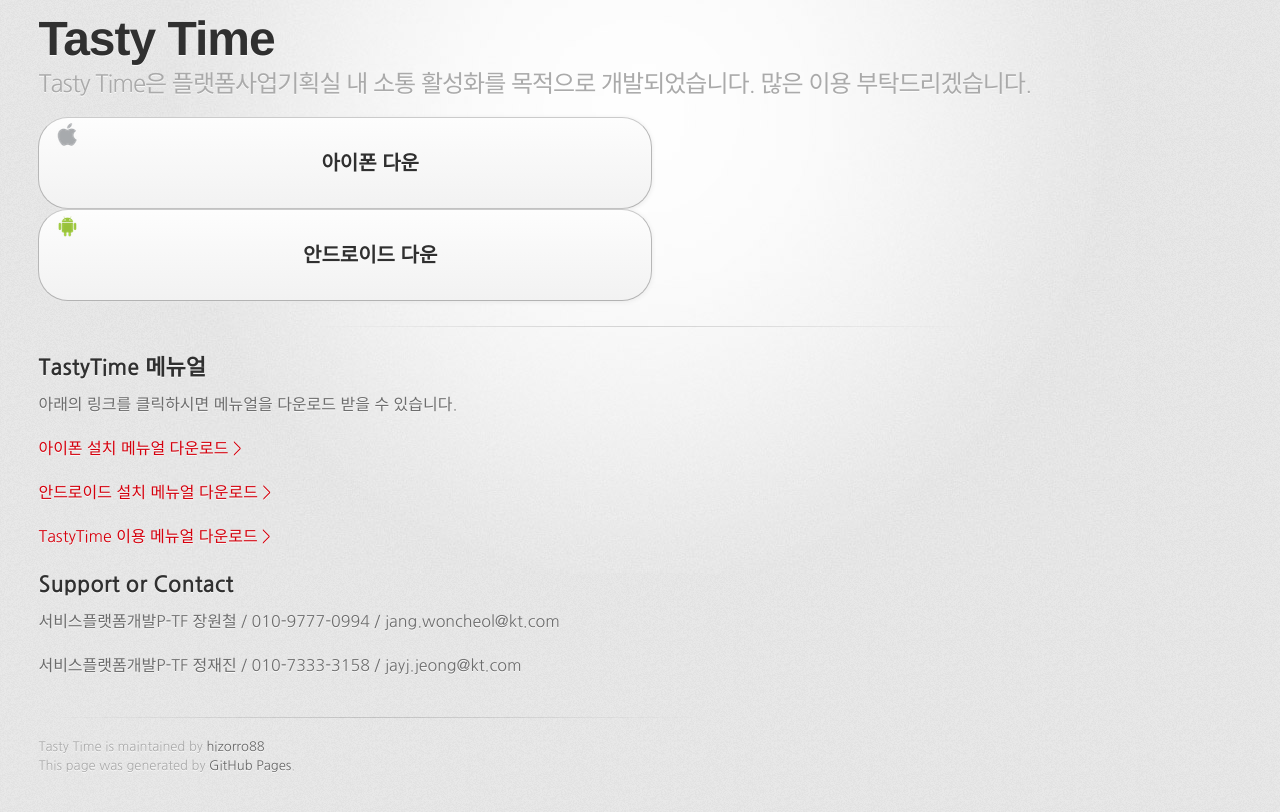
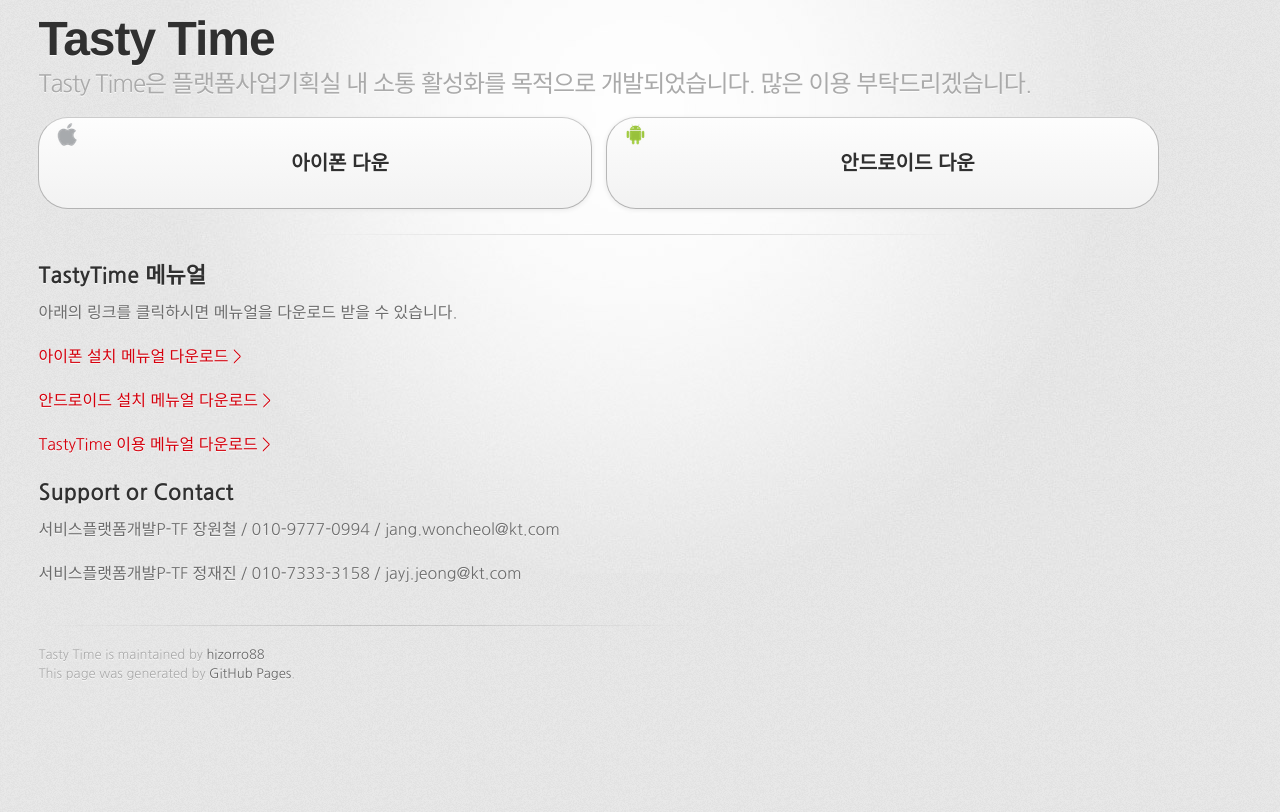
Before and after one commit to hizorro88/TastyTime, a Jekyll site: the page built from index.md, in a window 1280 px wide. Shown: the top 812 px of the page. Built offline with Jekyll 4.4.1, drawn with Linux system fonts in a browser that asks for light colours; some web fonts are replaced; our own code applies the rules of GitHub Pages for plain Markdown files.

Commit message:
btn size

```diff
--- a/_sass/jekyll-theme-tactile.scss
+++ b/_sass/jekyll-theme-tactile.scss
@@ -107,12 +107,12 @@
 a.button {
   display: block;
   float: left;
-  width: 50%;
+  width: 45%;
   height: 80px;
   text-align: center;
   padding: 12px 8px 12px 8px;
   margin-right: 14px;
-  font-size: 20px;
+  font-size: 50px;
   font-weight: bold;
   line-height: 80px;
   color: #303030;
```
